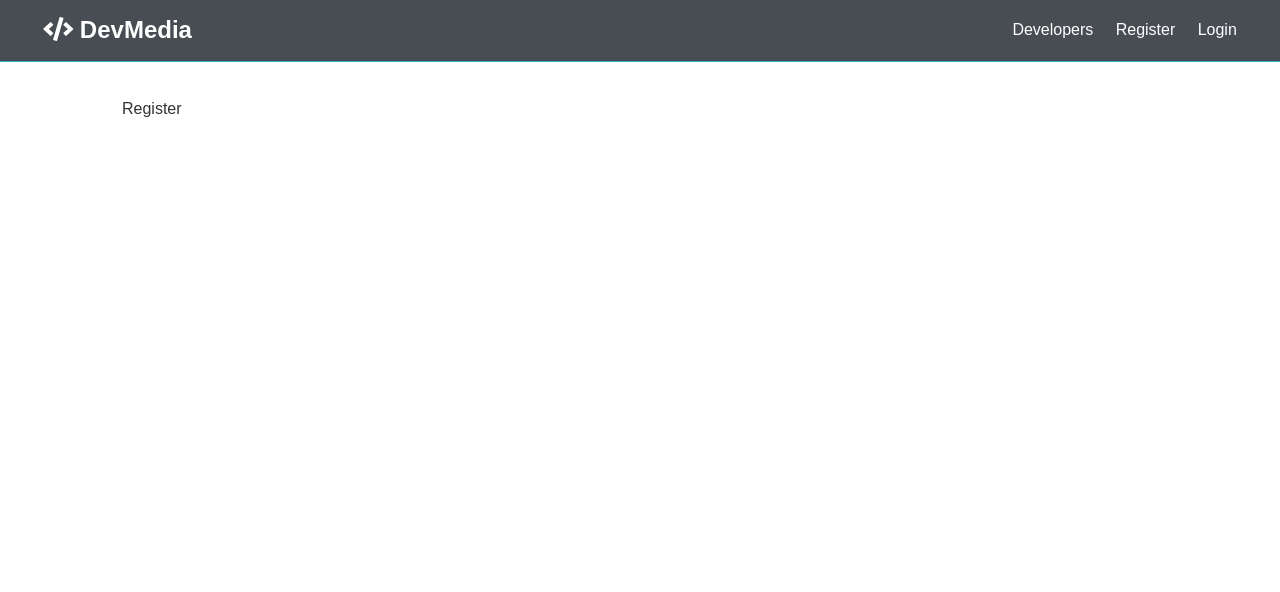
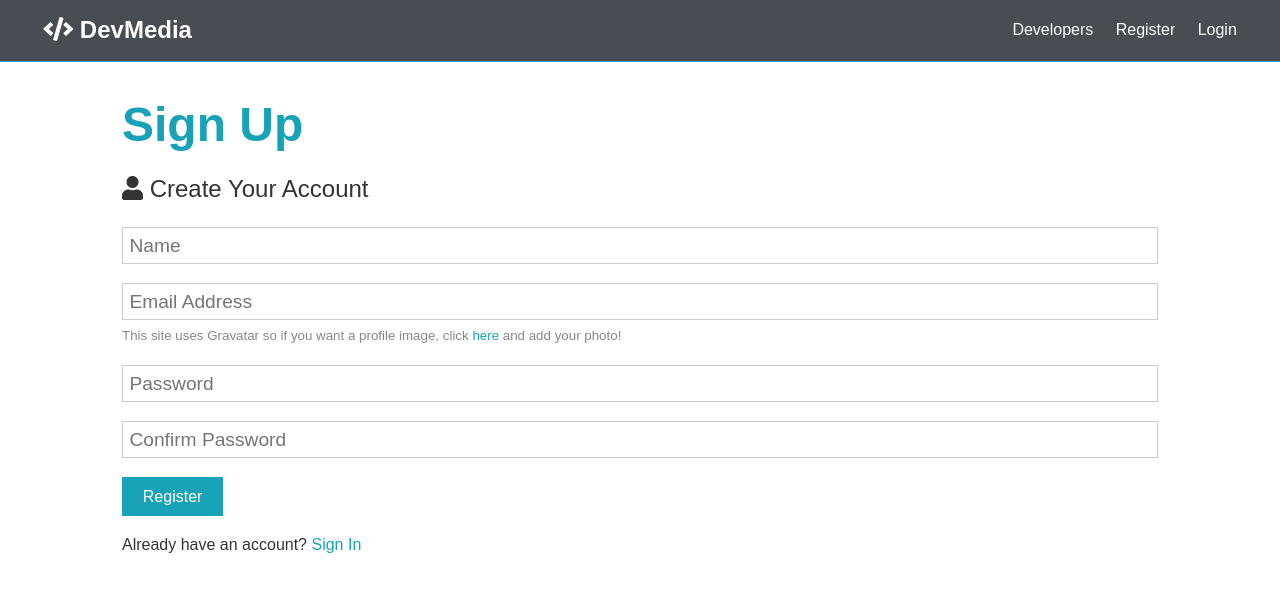
Before and after one commit to rafaelzochling/devMediaFront, a React (Create React App) app: page /register in a window 1280 px wide. Shown: the top 592 px of the page. Built offline with nearby package versions, Linux system fonts and the light colour scheme.

Commit message:
Added the register and login fields in their routes along with the personalization of the pages

```diff
--- a/src/components/auth/Login.js
+++ b/src/components/auth/Login.js
@@ -1,7 +1,56 @@
-import React from "react";
+import React, { Fragment, useState } from "react";
+import { Link } from "react-router-dom";
 
 const Login = () => {
-  return <div>Login</div>;
+  const [formData, setFormData] = useState({
+    email: "",
+    password: ""
+  });
+
+  const { email, password } = formData;
+
+  const onChange = e =>
+    setFormData({ ...formData, [e.target.name]: e.target.value });
+
+  const onSubmit = e => {
+    e.preventDefault();
+    console.log("Success!");
+  };
+
+  return (
+    <Fragment>
+      <h1 className="large text-primary">Sign In</h1>
+      <p className="lead">
+        <i className="fas fa-user" /> Log Into Your Account
+      </p>
+      <form className="form" onSubmit={e => onSubmit(e)}>
+        <div className="form-group">
+          <input
+            type="email"
+            placeholder="Email Address"
+            name="email"
+            value={email}
+            onChange={e => onChange(e)}
+            required
+          />
+        </div>
+        <div className="form-group">
+          <input
+            type="password"
+            placeholder="Password"
+            name="password"
+            minLength="6"
+            value={password}
+            onChange={e => onChange(e)}
+          />
+        </div>
+        <input type="submit" className="btn btn-primary" value="Log In" />
+      </form>
+      <p className="my-1">
+        Don't have an account? <Link to="/register">Sign Up</Link>
+      </p>
+    </Fragment>
+  );
 };
 
 export default Login;
--- a/src/components/auth/Register.js
+++ b/src/components/auth/Register.js
@@ -1,7 +1,93 @@
-import React from "react";
+import React, { Fragment, useState } from "react";
+import { Link } from "react-router-dom";
 
 const Register = () => {
-  return <div>Register</div>;
+  const [formData, setFormData] = useState({
+    name: "",
+    email: "",
+    password: "",
+    password2: ""
+  });
+
+  const { name, email, password, password2 } = formData;
+
+  const onChange = e =>
+    setFormData({ ...formData, [e.target.name]: e.target.value });
+
+  const onSubmit = e => {
+    e.preventDefault();
+    if (password !== password2) {
+      console.log("Passwords do not Match!");
+    } else {
+      console.log("Success!");
+    }
+  };
+
+  return (
+    <Fragment>
+      <h1 className="large text-primary">Sign Up</h1>
+      <p className="lead">
+        <i className="fas fa-user" /> Create Your Account
+      </p>
+      <form className="form" onSubmit={e => onSubmit(e)}>
+        <div className="form-group">
+          <input
+            type="text"
+            placeholder="Name"
+            name="name"
+            value={name}
+            onChange={e => onChange(e)}
+            required
+          />
+        </div>
+        <div className="form-group">
+          <input
+            type="email"
+            placeholder="Email Address"
+            name="email"
+            value={email}
+            onChange={e => onChange(e)}
+            required
+          />
+          <small className="form-text">
+            This site uses Gravatar so if you want a profile image, click{" "}
+            <a
+              target="_blank"
+              rel="noopener noreferrer"
+              href="https://br.gravatar.com/"
+            >
+              here
+            </a>{" "}
+            and add your photo!
+          </small>
+        </div>
+        <div className="form-group">
+          <input
+            type="password"
+            placeholder="Password"
+            name="password"
+            minLength="6"
+            value={password}
+            onChange={e => onChange(e)}
+          />
+        </div>
+        <div className="form-group">
+          <input
+            type="password"
+            placeholder="Confirm Password"
+            name="password2"
+            minLength="6"
+            value={password2}
+            onChange={e => onChange(e)}
+          />
+        </div>
+        <input type="submit" className="btn btn-primary" value="Register" />
+      </form>
+      <p className="my-1">
+        Already have an account? <Link to="/login">Sign In</Link>
+      </p>
+    </Fragment>
+  );
 };
 
 export default Register;
```
